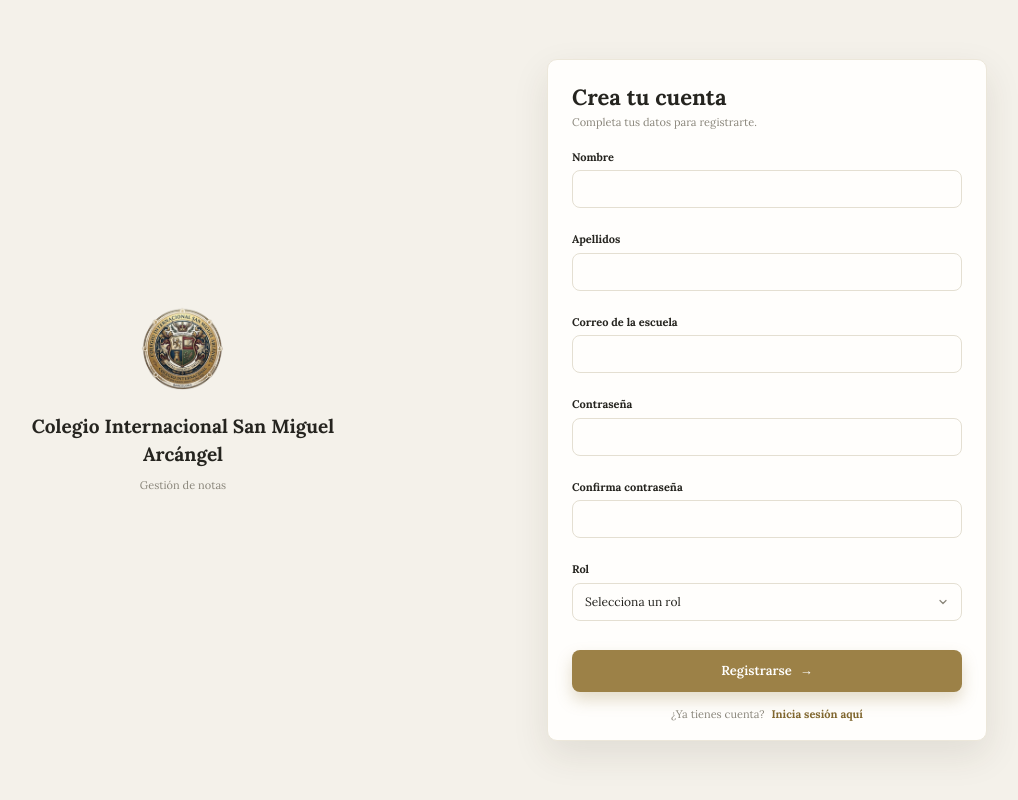
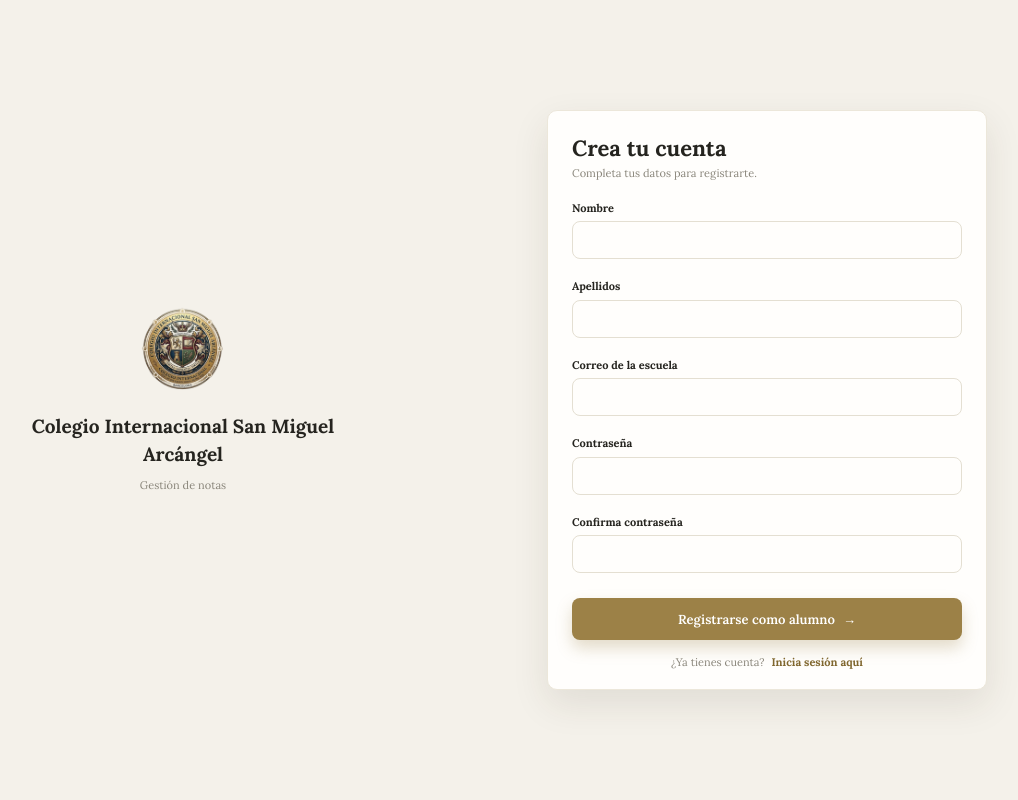
Before and after one commit to enricvenanci/A05.1-Gestio-de-notes, a PHP site: page /register.php in a window 1280 px wide. Shown: the whole page, without its empty margins (165-1183 px from the left). Run offline with PHP 8.4, Linux system fonts and the light colour scheme.

Commit message:
Register optimizado

```diff
--- a/register.php
+++ b/register.php
@@ -1,20 +1,14 @@
 <?php
-session_start();
-
-// Errores (por campo) y datos escritos que deja proc/proc_register.php
-$regErrors = $_SESSION['register_errors'] ?? [];
-$regOld = $_SESSION['register_old'] ?? [];
-unset($_SESSION['register_errors'], $_SESSION['register_old']);
-
-function errorPhp(array $errores, string $campo): string
-{
-    return htmlspecialchars($errores[$campo] ?? '', ENT_QUOTES, 'UTF-8');
-}
-
-function valorViejo(array $datos, string $campo): string
-{
-    return htmlspecialchars($datos[$campo] ?? '', ENT_QUOTES, 'UTF-8');
-}
+$mensajesError = [
+    '1' => 'Revisa los datos introducidos.',
+    '2' => 'El correo electrónico no es válido.',
+    '3' => 'La contraseña no cumple los requisitos.',
+    '4' => 'Las contraseñas no coinciden.',
+    '5' => 'Ya existe una cuenta con ese correo electrónico.',
+    '6' => 'No se pudo completar el registro. Inténtalo de nuevo.',
+];
+$codigoError = isset($_GET['error']) && is_string($_GET['error']) ? $_GET['error'] : '';
+$mensajeError = $mensajesError[$codigoError] ?? '';
 ?>
 <!DOCTYPE html>
 <html lang="es">
@@ -36,51 +30,42 @@ function valorViejo(array $datos, string $campo): string
         <section class="auth-card" aria-label="Crear una cuenta">
             <h1>Crea tu cuenta</h1>
             <p class="auth-card__intro">Completa tus datos para registrarte.</p>
+            <?php if ($mensajeError !== ''): ?>
+                <p class="msg error" role="alert"><?= htmlspecialchars($mensajeError, ENT_QUOTES, 'UTF-8') ?></p>
+            <?php endif; ?>
 
             <form id="form-registro" class="auth-form" method="post" action="proc/proc_register.php">
                 <div class="field">
                     <label for="first-name">Nombre</label>
-                    <input class="input" type="text" id="first-name" name="nombre" value="<?= valorViejo($regOld, 'nombre') ?>" onblur="comprobarNombre()">
-                    <span id="error-first-name" class="error-php"><?= errorPhp($regErrors, 'nombre') ?></span>
+                    <input class="input" type="text" id="first-name" name="nombre" maxlength="50" required onblur="comprobarNombre()">
+                    <span id="error-first-name"></span>
                 </div>
 
                 <div class="field">
                     <label for="last-name">Apellidos</label>
-                    <input class="input" type="text" id="last-name" name="apellidos" value="<?= valorViejo($regOld, 'apellidos') ?>" onblur="comprobarApellidos()">
-                    <span id="error-last-name" class="error-php"><?= errorPhp($regErrors, 'apellidos') ?></span>
+                    <input class="input" type="text" id="last-name" name="apellidos" maxlength="100" required onblur="comprobarApellidos()">
+                    <span id="error-last-name"></span>
                 </div>
 
                 <div class="field">
                     <label for="school-email">Correo de la escuela</label>
-                    <input class="input" type="text" id="school-email" name="email" value="<?= valorViejo($regOld, 'email') ?>" onblur="comprobarEmail()">
-                    <span id="error-school-email" class="error-php"><?= errorPhp($regErrors, 'email') ?></span>
+                    <input class="input" type="email" id="school-email" name="email" maxlength="100" required onblur="comprobarEmail()">
+                    <span id="error-school-email"></span>
                 </div>
 
                 <div class="field">
                     <label for="password">Contraseña</label>
-                    <input class="input" type="password" id="password" name="password" onblur="comprobarPasswordRegistro()">
-                    <span id="error-password" class="error-php"><?= errorPhp($regErrors, 'password') ?></span>
+                    <input class="input" type="password" id="password" name="password" required onblur="comprobarPasswordRegistro()">
+                    <span id="error-password"></span>
                 </div>
 
                 <div class="field">
                     <label for="confirm-password">Confirma contraseña</label>
-                    <input class="input" type="password" id="confirm-password" name="confirm_password" onblur="comprobarConfirmar()">
-                    <span id="error-confirm-password" class="error-php"><?= errorPhp($regErrors, 'confirm_password') ?></span>
+                    <input class="input" type="password" id="confirm-password" name="confirm_password" required onblur="comprobarConfirmar()">
+                    <span id="error-confirm-password"></span>
                 </div>
 
-                <div class="field">
-                    <label for="role">Rol</label>
-                    <select class="select" id="role" name="role_id" onblur="comprobarRol()">
-                        <option value="">Selecciona un rol</option>
-                        <option value="1"<?= ($regOld['role_id'] ?? '') === '1' ? ' selected' : '' ?>>admin</option>
-                        <option value="2"<?= ($regOld['role_id'] ?? '') === '2' ? ' selected' : '' ?>>profesor</option>
-                        <option value="3"<?= ($regOld['role_id'] ?? '') === '3' ? ' selected' : '' ?>>educador</option>
-                        <option value="4"<?= ($regOld['role_id'] ?? '') === '4' ? ' selected' : '' ?>>secretaria</option>
-                    </select>
-                    <span id="error-role" class="error-php"><?= errorPhp($regErrors, 'role_id') ?></span>
-                </div>
-
-                <button class="btn-primary btn-block" type="submit" onclick="return validarRegistro()">Registrarse <span aria-hidden="true">→</span></button>
+                <button class="btn-primary btn-block" type="submit" onclick="return validarRegistro()">Registrarse como alumno <span aria-hidden="true">→</span></button>
             </form>
 
             <p class="auth-card__foot">
```
